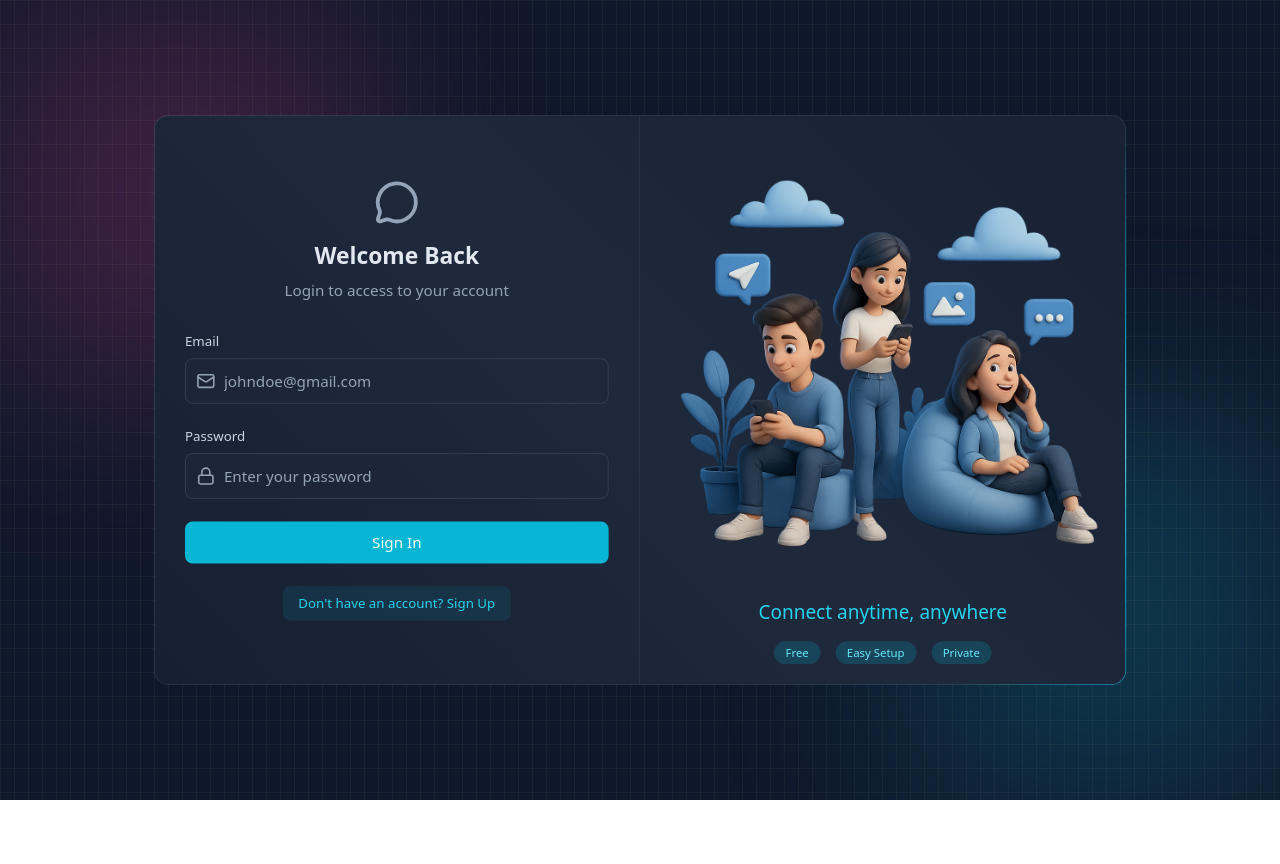
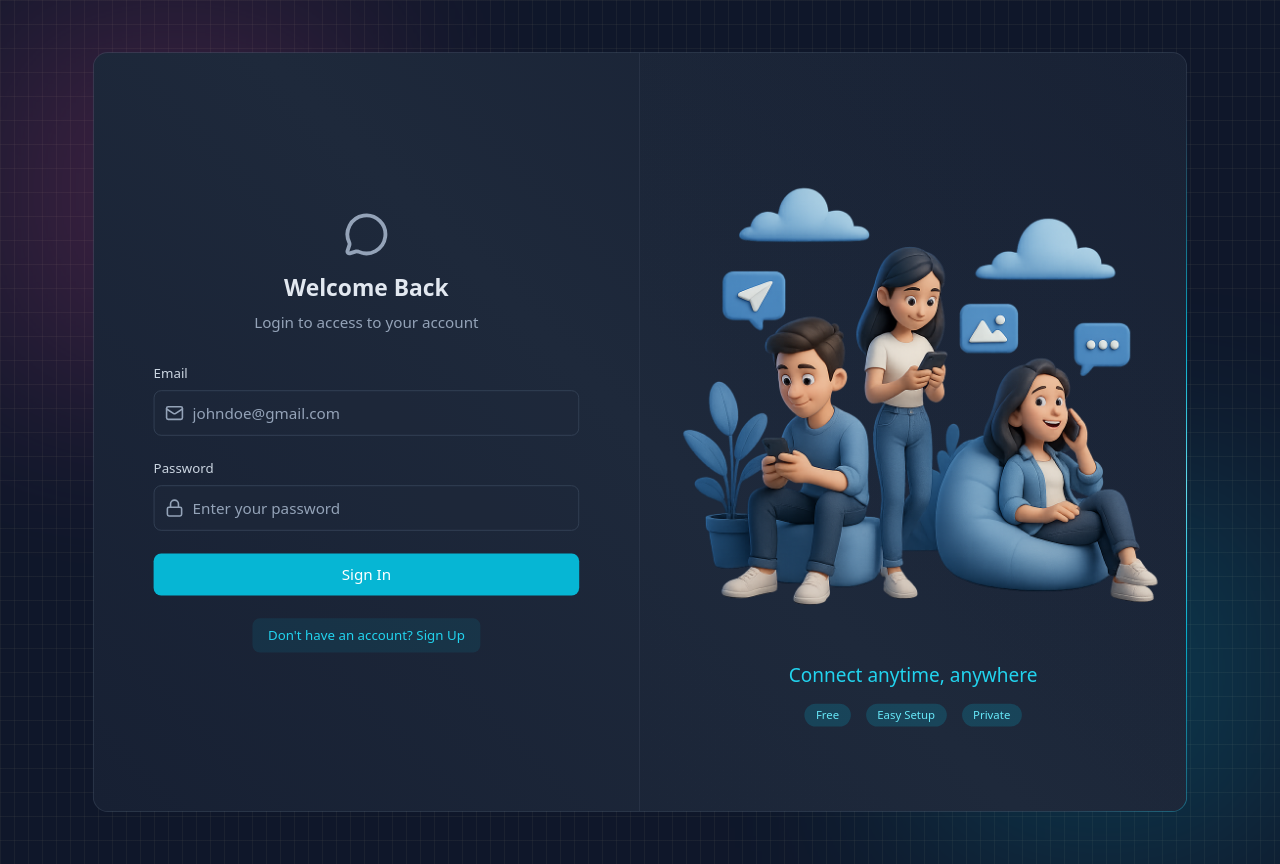
Before and after one commit to Shabir-Ahmad-Sediqi/chat-application, a React app in the folder frontend/: page /login in a window 1280 px wide. Before the commit the page ends 800 px from the top, so only its background shows below. Built offline with nearby package versions, Linux system fonts and the light colour scheme; no server answers; the HTML template or start-up script is replaced by a standard one.

Commit message:
Refactored the login and signup code

```diff
--- a/frontend/src/pages/loginPage.tsx
+++ b/frontend/src/pages/loginPage.tsx
@@ -15,7 +15,7 @@ function LoginPage() {
 
   return (
     <div className="w-full flex items-center justify-center p-4 bg-slate-900">
-      <div className="relative w-full max-w-5xl md:h-[600px] h-[550px] scale-[0.95]">
+      <div className="relative w-full max-w-6xl md:h-[800px] h-[650px] scale-[0.95]">
         <BorderAnimatedContainer>
           <div className="w-full flex flex-col md:flex-row">
             {/* FORM CLOUMN - LEFT SIDE */}
--- a/frontend/src/pages/signUpPage.tsx
+++ b/frontend/src/pages/signUpPage.tsx
@@ -15,7 +15,7 @@ function SignUpPage() {
 
    return (
     <div className="w-full flex items-center justify-center p-4 bg-slate-900">
-      <div className="relative w-full max-w-5xl md:h-[600px] h-[550px] scale-[0.95]">
+      <div className="relative w-full max-w-6xl md:h-[800px] h-[650px] scale-[0.95]">
         <BorderAnimatedContainer>
           <div className="w-full flex flex-col md:flex-row">
             {/* FORM CLOUMN - LEFT SIDE */}
```
Also changed, not shown: 1 other file (tests, documents, lock files or other folders).
